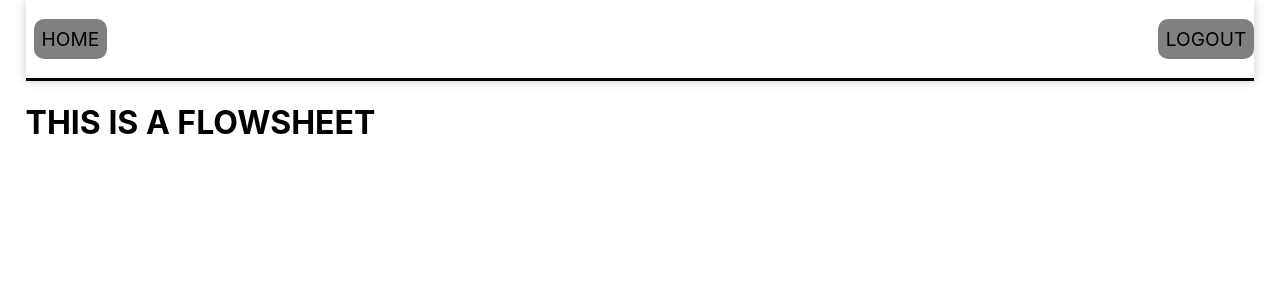
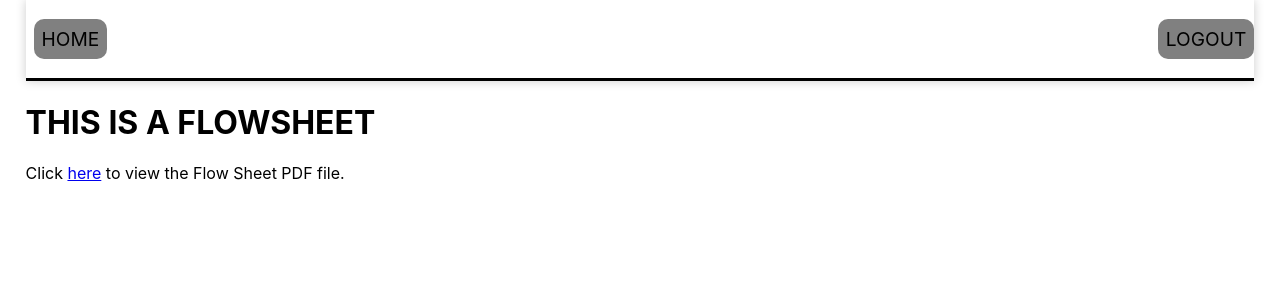
Before and after one commit to kWeech/UofCEngineeringNursingHackathon, a React (Create React App) app in the folder app/hackathon-app/: page /flowsheet in a window 1280 px wide. Shown: the top 300 px of the page. Built offline with nearby package versions, Linux system fonts and the light colour scheme.

Commit message:
Flow sheet

```diff
--- a/app/hackathon-app/src/pages/Flowsheets.js
+++ b/app/hackathon-app/src/pages/Flowsheets.js
@@ -3,6 +3,7 @@ export default function Flowsheets() {
     return(
         <Page>
             <h1>THIS IS A FLOWSHEET</h1>
+            <p>Click <a href="/src/pdfs/FlowSheet_ADMH.pdf" target="_blank">here</a> to view the Flow Sheet PDF file.</p>
         </Page>
         );
 }
```
